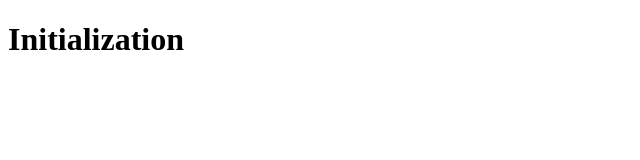
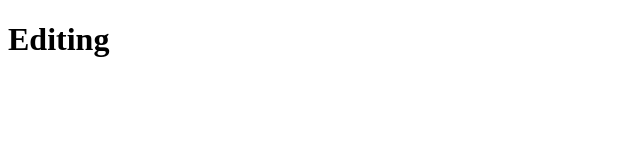
Before and after one commit to RatulSikder97/git-op, a plain HTML site: page index.html in a window 1280 px wide. Shown: the whole page, without its empty margins (0-640 px from the left). Drawn offline with Linux system fonts and the light colour scheme.

Commit message:
Update index.html

```diff
--- a/index.html
+++ b/index.html
@@ -9,6 +9,6 @@
 		<title>Git operation</title>
 	</head>
 	<body>
-		<h1>Initialization</h1>
+		<h1>Editing</h1>
 	</body>
 </html>
```
